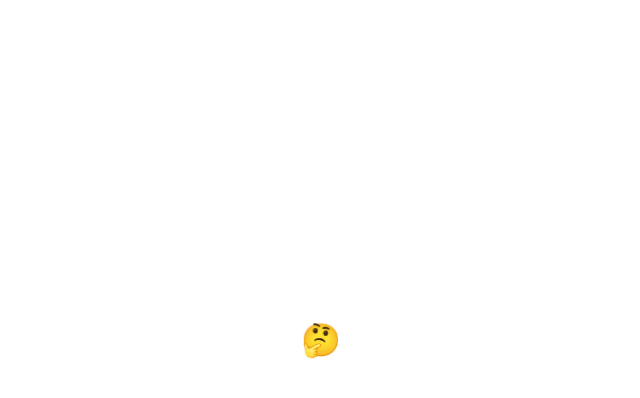
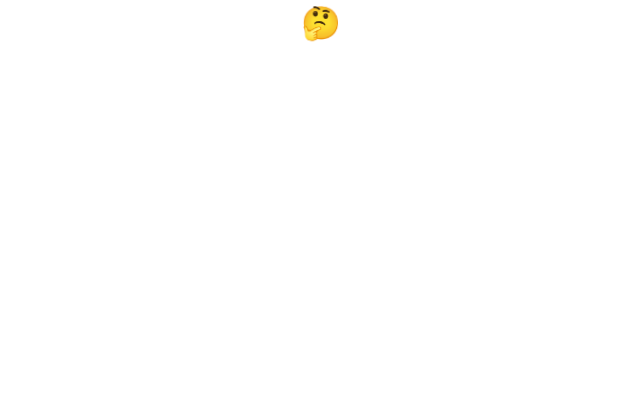
Before and after one commit to rutgerwalma/rutger-app, a React (Vite) app: page / in a window 1280 px wide. Shown: the top 398 px of the page, without its empty margins (319-959 px from the left). Built offline with nearby package versions, Linux system fonts and the light colour scheme.

Commit message:
Remove HeroBox vw/vh

```diff
--- a/src/components/Hero.tsx
+++ b/src/components/Hero.tsx
@@ -40,8 +40,6 @@ const InfiniteBlink = styled.div`
 `;
 
 const HeroBox = styled.div`
-  height: 100vh;
-  width: 100vw;
   display: flex;
   justify-content: center;
   align-items: center;
```
